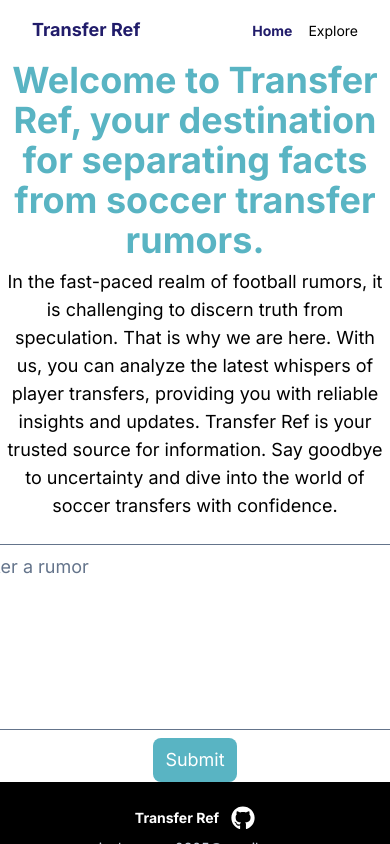
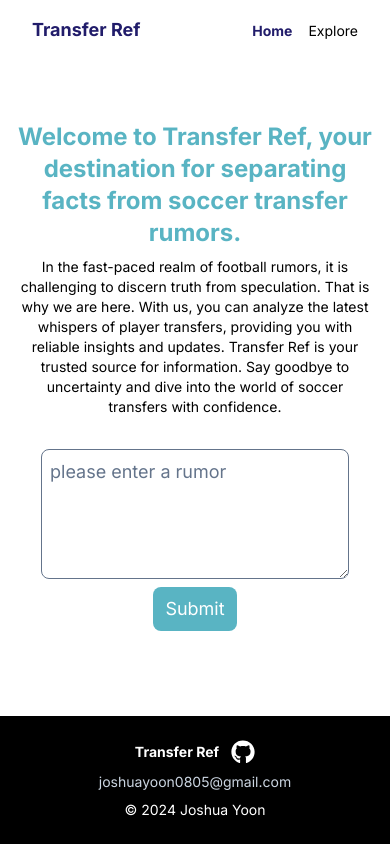
Before and after one commit to joshyoon85/transfer-ref, a Next.js app: page / in a window 390 px wide. Built offline with nearby package versions, Linux system fonts and the light colour scheme.

Commit message:
add responsive design

```diff
--- a/src/app/page.js
+++ b/src/app/page.js
@@ -16,12 +16,12 @@ import React from "react";
 
 export default function HomePage() {
   return (
-    <section className="h-full flex flex-col justify-center items-center gap-6">
-      <div>
+    <section className="h-full flex flex-col justify-center items-center gap-6 py-6">
+      <div className="px-4">
         <IntroText />
       </div>
 
-      <div>
+      <div className="px-1">
         <RumorForm />
       </div>
     </section>
--- a/src/components/Home/IntroText.jsx
+++ b/src/components/Home/IntroText.jsx
@@ -5,12 +5,12 @@ import React from "react";
 export default function IntroText() {
   return (
     <div className="flex flex-col items-center gap-2">
-      <h1 className="text-4xl font-bold text-primary-light-blue text-center">
+      <h1 className="text-2xl sm:text-4xl font-bold text-primary-light-blue text-center">
         Welcome to Transfer Ref, your destination for separating facts from
         soccer transfer rumors.
       </h1>
 
-      <p className="text-lg text-center">
+      <p className="text-sm sm:text-lg text-center">
         In the fast-paced realm of football rumors, it is challenging to discern
         truth from speculation. That is why we are here. With us, you can
         analyze the latest whispers of player transfers, providing you with
--- a/src/components/Home/RumorForm.jsx
+++ b/src/components/Home/RumorForm.jsx
@@ -8,7 +8,7 @@ export default function RumorForm() {
   const [rumor, setRumor] = useState("");
 
   return (
-    <div className="flex flex-col items-center gap-2">
+    <div className="flex flex-col items-center gap-2 py-2 mb-4">
       <RumorInput rumor={rumor} setRumor={setRumor} />
 
       <SubmitButton rumor={rumor} />
--- a/src/components/Home/RumorInput.jsx
+++ b/src/components/Home/RumorInput.jsx
@@ -6,16 +6,43 @@ export default function RumorInput({ rumor, setRumor }) {
   };
 
   return (
+    <div className="flex flex-col ">
       <textarea
         value={rumor}
         onChange={handleOnChange}
         rows="6"
         cols="50"
         placeholder="please enter a rumor"
-      className="border border-slate-500 rounded-lg p-2 grow text-lg
+        className="hidden lg:flex
+        border border-slate-500 rounded-lg p-2 grow text-lg
        text-black placeholder-slate-500
        focus:outline-none focus:ring-2 focus:ring-primary-light-blue focus:border-transparent transition duration-300 ease-in-out
        hover:border-primary-light-blue hover:shadow-md"
       />
+      <textarea
+        value={rumor}
+        onChange={handleOnChange}
+        rows="4"
+        cols="40"
+        placeholder="please enter a rumor"
+        className="hidden sm:flex lg:hidden
+        border border-slate-500 rounded-lg p-2 text-lg
+       text-black placeholder-slate-500
+       focus:outline-none focus:ring-2 focus:ring-primary-light-blue focus:border-transparent transition duration-300 ease-in-out
+       hover:border-primary-light-blue hover:shadow-md"
+      />
+      <textarea
+        value={rumor}
+        onChange={handleOnChange}
+        rows="4"
+        cols="25"
+        placeholder="please enter a rumor"
+        className="flex sm:hidden
+        border border-slate-500 rounded-lg p-2 text-lg
+       text-black placeholder-slate-500
+       focus:outline-none focus:ring-2 focus:ring-primary-light-blue focus:border-transparent transition duration-300 ease-in-out
+       hover:border-primary-light-blue hover:shadow-md"
+      />
+    </div>
   );
 }
```
Lines whose indentation alone changed are shown as unchanged.
